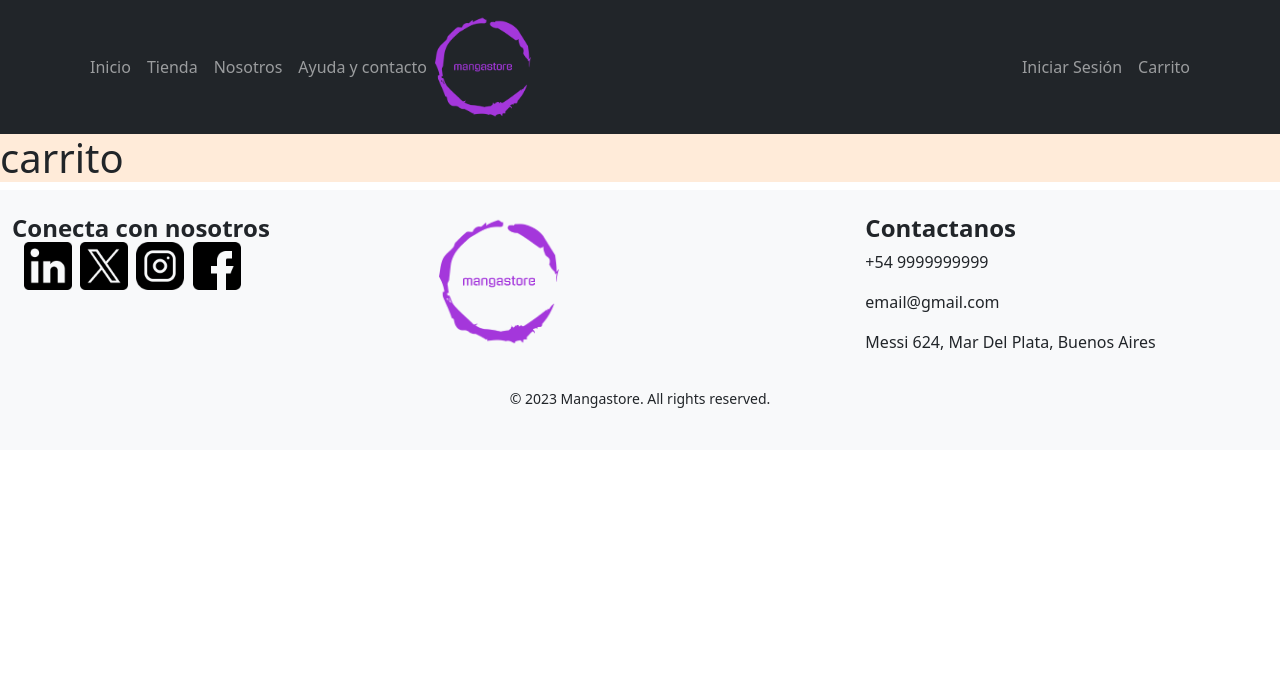
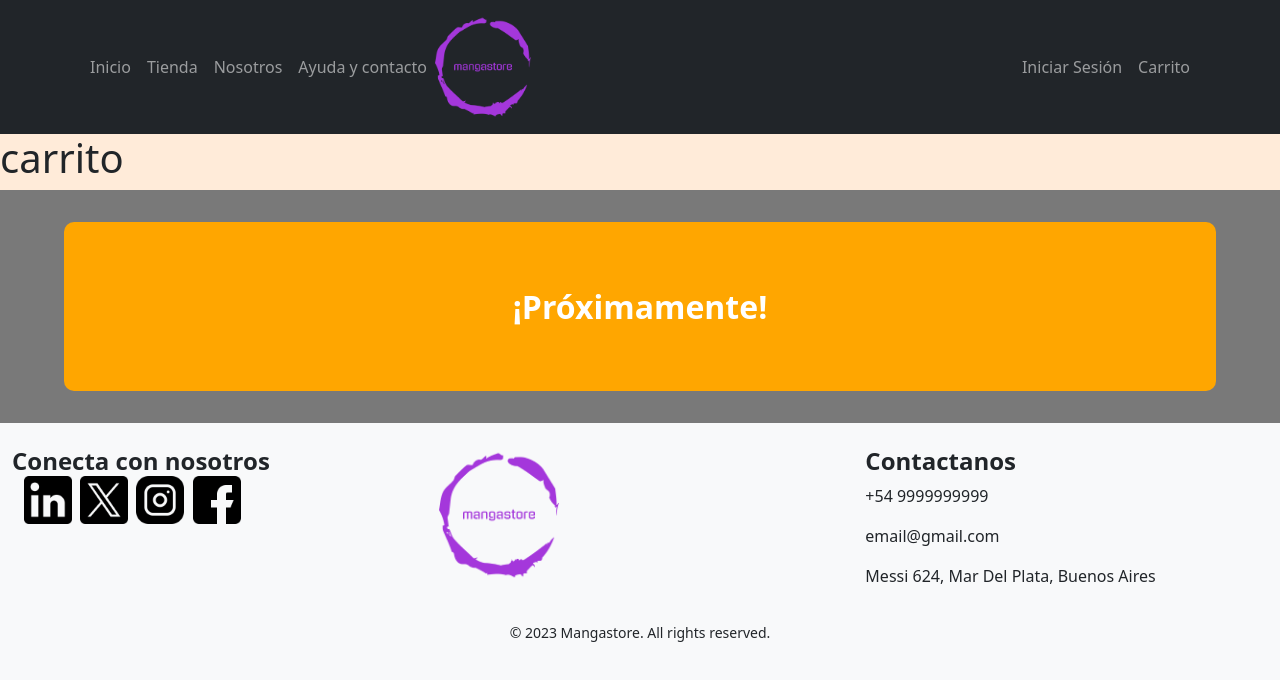
Before and after one commit to youngfinn000/C-Users-mjuan-OneDrive-Escritorio-proyectoWebV2, a website: page pages/carrito.html in a window 1280 px wide. Drawn offline with Linux system fonts and the light colour scheme.

Commit message:
cartel proximamente

```diff
--- a/pages/carrito.html
+++ b/pages/carrito.html
@@ -57,13 +57,16 @@
           </div>
         </nav>
         </header>
-
-
-
 <main>
 <section>
     <h1>carrito</h1>
-
+    <section class="mainCarrito">
+      <div class="containerCarrito">
+        <div class="cartelCarrito">
+          <h2>¡Próximamente!</h2>
+        </div>
+      </div>
+    </section>
 
 </section>
 
--- a/scss/base/_media.scss
+++ b/scss/base/_media.scss
@@ -1,9 +1,18 @@
 /*media */
-@media (min-width: 768px) {
+
+@media (max-width: 47.9375rem) {
+    .carousel-caption {
+        font-size: 0.8rem;
+    }
+}
+
+@media (min-width: 48rem) {
     .carousel-caption {
         bottom: 20%;
     }
 }
+
+
 
 /*cards*/
 .card {
--- a/scss/layout/_mainindex.scss
+++ b/scss/layout/_mainindex.scss
@@ -16,7 +16,7 @@ main {
 }
 
 .items {
-    background-color: map-get($color, color2 );
+    background-color: map-get($color, color2);
 }
 
 .helpContact {
@@ -50,3 +50,27 @@ main {
     background-color: rgba(0, 0, 0, 0.5);
     color: #fff;
 }
+
+.mainCarrito{
+    background-color: map-get($color, color3 );
+    padding: 2rem 0;
+
+    .containerCarrito {
+        width: 90%;
+        max-width: 1200px;
+        margin: 0 auto;
+
+        .cartelCarrito {
+            background-color:map-get($color, color4 );
+            padding: 4rem 0;
+            border-radius: 10px;
+            text-align: center;
+
+            h2 {
+                color: map-get($color, color5 );
+                font-size: 2em;
+                margin: 0;
+            }
+        }
+    }
+}
--- a/scss/utilities/_maps.scss
+++ b/scss/utilities/_maps.scss
@@ -1,7 +1,7 @@
 $color: (
-
     color1:rgb(255, 235, 217),
     color2:rgb(255, 57, 57),
-    color3:blue
-
+    color3:rgb(121, 121, 121),
+    color4:rgb(255, 166, 0),
+    color5:rgb(255, 255, 255)
     )
```
Also changed, not shown: css/style.css.
